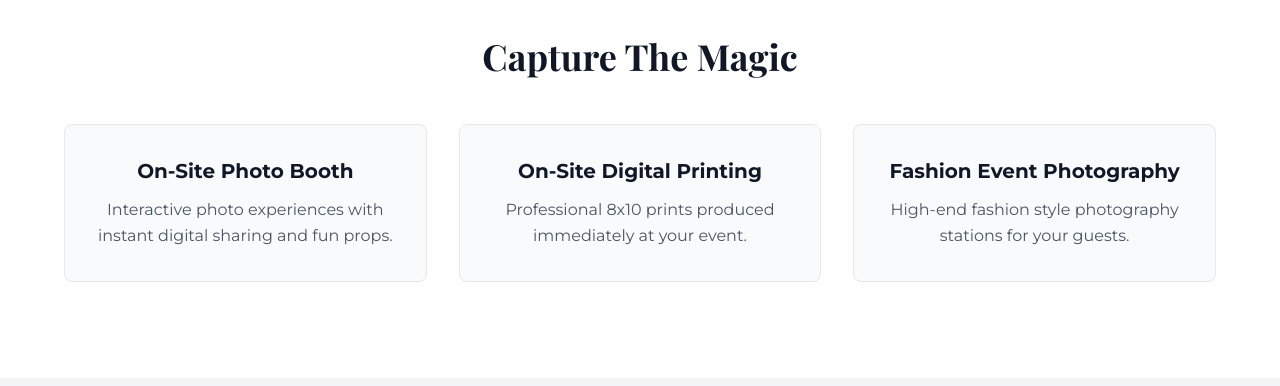
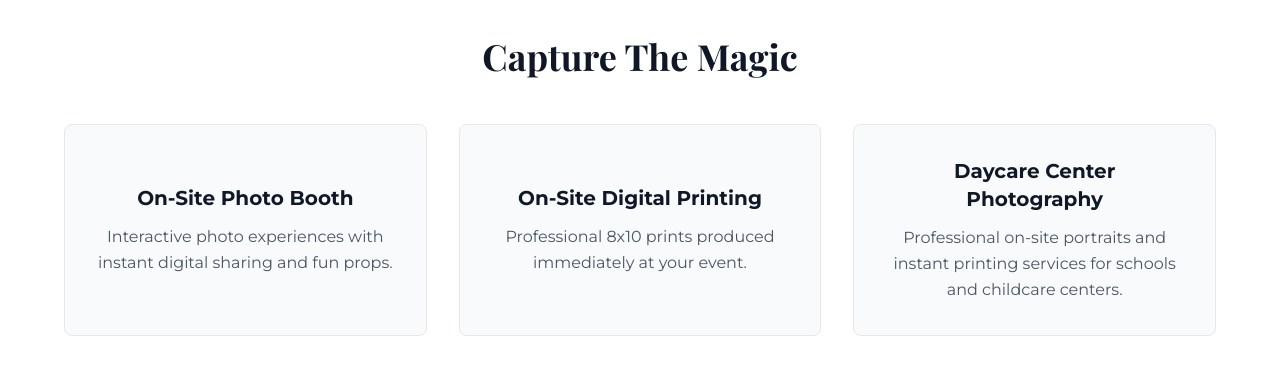
Before and after one commit to photoillusions/Photo-Illusions-Website, a React (Vite) app: page / in a window 1280 px wide. Shown: the part 860-1246 px from the top of the page. Built offline with nearby package versions, Linux system fonts and the light colour scheme.

Commit message:
Refactor admin access and update service offerings
Removed comments related to admin password and session checks. Updated service offerings and adjusted layout for better user experience.

```diff
--- a/App.tsx
+++ b/App.tsx
@@ -8,8 +8,6 @@ import VoiceSupport from './components/VoiceSupport';
 import AdminMessages from './components/AdminMessages';
 import { MessageCircle, ShieldCheck, Lock, Eye, EyeOff } from 'lucide-react';
 
-// Admin password - change this to your desired password
-// For better security, use an environment variable: import.meta.env.VITE_ADMIN_PASSWORD
 const ADMIN_PASSWORD = 'PhotoIllusions2026';
 
 const App: React.FC = () => {
@@ -20,7 +18,6 @@ const App: React.FC = () => {
   const [showPassword, setShowPassword] = useState(false);
   const [error, setError] = useState('');
 
-  // Check for existing session
   useEffect(() => {
     const session = sessionStorage.getItem('adminAuth');
     if (session === 'true') {
@@ -28,7 +25,6 @@ const App: React.FC = () => {
     }
   }, []);
 
-  // Handle URL hash for admin access
   useEffect(() => {
     const handleHash = () => {
       if (window.location.hash === '#admin') {
@@ -66,7 +62,6 @@ const App: React.FC = () => {
     setShowAdmin(false);
   };
 
-  // Admin Shield - Password Gate
   if (showAdmin && !isAuthenticated) {
     return (
       <div className="min-h-screen bg-gradient-to-br from-gray-900 via-gray-800 to-gray-900 flex items-center justify-center p-4">
@@ -125,7 +120,6 @@ const App: React.FC = () => {
     );
   }
 
-  // Authenticated Admin View
   if (showAdmin && isAuthenticated) {
     return (
       <div className="relative">
@@ -133,7 +127,6 @@ const App: React.FC = () => {
           window.location.hash = '';
           setShowAdmin(false);
         }} />
-        {/* Logout button */}
         <button
           onClick={handleLogout}
           className="fixed top-4 right-4 z-50 px-4 py-2 bg-red-600 hover:bg-red-500 text-white text-sm font-medium rounded-lg transition-all"
@@ -159,9 +152,9 @@ const App: React.FC = () => {
               {[
                 { title: 'On-Site Photo Booth', desc: 'Interactive photo experiences with instant digital sharing and fun props.' },
                 { title: 'On-Site Digital Printing', desc: 'Professional 8x10 prints produced immediately at your event.' },
-                { title: 'Fashion Event Photography', desc: 'High-end fashion style photography stations for your guests.' }
+                { title: 'Daycare Center Photography', desc: 'Professional on-site portraits and instant printing services for schools and childcare centers.' }
               ].map((service, i) => (
-                <div key={i} className="p-8 border border-gray-200 hover:border-blue-500 transition-all duration-300 group bg-gray-50 hover:bg-white hover:shadow-xl rounded-lg">
+                <div key={i} className="p-8 border border-gray-200 hover:border-blue-500 transition-all duration-300 group bg-gray-50 hover:bg-white hover:shadow-xl rounded-lg flex flex-col justify-center">
                   <h3 className="text-xl font-bold text-gray-900 mb-3 group-hover:text-blue-600 transition-colors">{service.title}</h3>
                   <p className="text-gray-600 leading-relaxed">{service.desc}</p>
                 </div>
@@ -177,9 +170,7 @@ const App: React.FC = () => {
 
       <Footer />
 
-      {/* Floating Chat Widget */}
       <div className="fixed bottom-8 right-8 z-40 flex flex-col items-end gap-3">
-        {/* Hidden-ish Admin Toggle */}
         <button
           onClick={() => {
             window.location.hash = 'admin';
```
